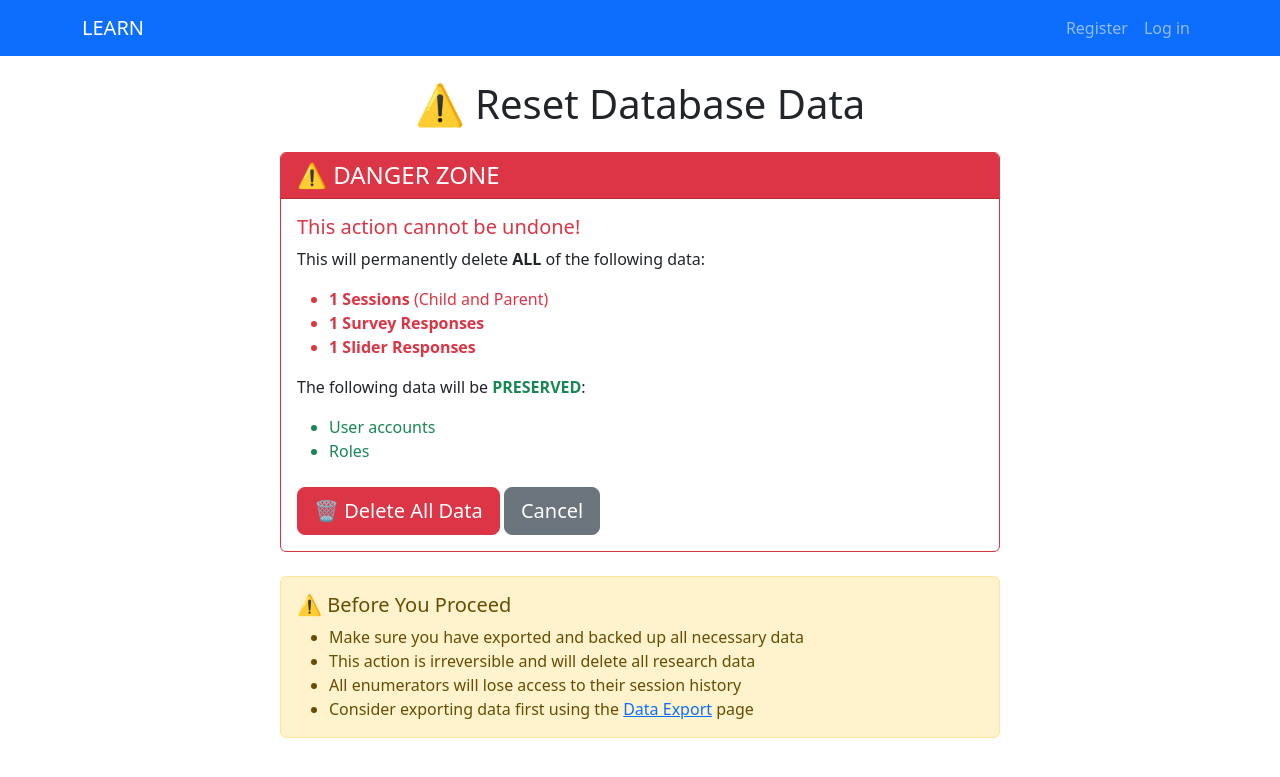
After one commit to edwinlock/resource-allocation-tool, a Flask app: template backend/webapp/templates/reset_data.html in a window 1280 px wide. The commit adds this page. Shown: the top 777 px of the page. Run offline with Flask 3, Linux system fonts and the light colour scheme; the template is opened without the code that fills it: most values are stand-ins (such as "Sample title", 1, 10 or a date in 2020); parts of the project's set-up code (start-up, migrations or seed data) failed here and were passed over; some libraries are stand-ins or nearby versions.

Commit message:
added features to backend: creating enumerators, and resetting the database

```diff
--- a/backend/webapp/routes.py
+++ b/backend/webapp/routes.py
@@ -3,7 +3,7 @@ import json
 import io
 import zipfile
 from flask import render_template, request, jsonify, current_app, send_file
-from flask_security import login_required, roles_required, current_user
+from flask_security import login_required, roles_required, current_user, hash_password
 from babel.dates import format_datetime
 import pandas as pd
 from sqlalchemy.exc import IntegrityError
@@ -379,6 +379,92 @@ def enumerators_page():
             user.current_login_formatted = format_datetime(user.current_login_at, 'short', locale='en_GB') if user.current_login_at else 'Never'
 
     return render_template('enumerators.html', enumerators=enumerators)
+
+
+@app.route("/enumerators/new", methods=['GET', 'POST'])
+@roles_required("administrator")
+def create_enumerator():
+    """Create a new enumerator user."""
+    from webapp import user_datastore
+
+    if request.method == 'POST':
+        email = request.form.get('email', '').strip()
+        password = request.form.get('password', '').strip()
+
+        # Validate inputs
+        if not email or not password:
+            return render_template('create_enumerator.html',
+                                 error='Email and password are required')
+
+        # Check if user already exists
+        existing_user = user_datastore.find_user(email=email)
+        if existing_user:
+            return render_template('create_enumerator.html',
+                                 error=f'User with email {email} already exists')
+
+        try:
+            # Get enumerator role
+            enumerator_role = Role.query.filter_by(name='enumerator').first()
+            if not enumerator_role:
+                enumerator_role = Role(name='enumerator', description='Enumerator role')
+                db.session.add(enumerator_role)
+                db.session.commit()
+
+            # Create user
+            new_user = user_datastore.create_user(
+                email=email,
+                password=hash_password(password),
+                active=True
+            )
+            user_datastore.add_role_to_user(new_user, enumerator_role)
+            db.session.commit()
+
+            current_app.logger.info(f'New enumerator created: {email}')
+
+            return render_template('create_enumerator.html',
+                                 success=True,
+                                 email=email)
+
+        except Exception as e:
+            db.session.rollback()
+            current_app.logger.error(f'Error creating enumerator: {str(e)}')
+            return render_template('create_enumerator.html',
+                                 error=f'Failed to create enumerator: {str(e)}')
+
+    # GET request - show form
+    return render_template('create_enumerator.html')
+
+
+@app.route("/enumerators/<int:user_id>/toggle-active", methods=['POST'])
+@roles_required("administrator")
+def toggle_enumerator_active(user_id):
+    """Activate or deactivate an enumerator user."""
+    try:
+        user = db.session.get(User, user_id)
+        if not user:
+            return jsonify({'error': 'User not found'}), 404
+
+        # Check if user has enumerator role
+        if not user.has_role('enumerator'):
+            return jsonify({'error': 'User is not an enumerator'}), 400
+
+        # Toggle active status
+        user.active = not user.active
+        db.session.commit()
+
+        status = 'activated' if user.active else 'deactivated'
+        current_app.logger.info(f'Enumerator {status}: {user.email}')
+
+        return jsonify({
+            'success': True,
+            'active': user.active,
+            'message': f'Enumerator {user.email} has been {status}'
+        }), 200
+
+    except Exception as e:
+        db.session.rollback()
+        current_app.logger.error(f'Error toggling enumerator status: {str(e)}')
+        return jsonify({'error': f'Failed to update enumerator status: {str(e)}'}), 500
 
 @app.route("/sessions")
 @login_required
@@ -795,3 +881,65 @@ def download_all_data():
     except Exception as e:
         current_app.logger.error(f'Error generating data export ZIP: {str(e)}')
         return jsonify({'error': 'Failed to generate data export ZIP'}), 500
+
+
+@app.route('/reset_data', methods=['GET', 'POST'])
+@roles_required('administrator')
+def reset_data():
+    """Display reset data page and handle data deletion."""
+    if request.method == 'GET':
+        # Get counts for display
+        total_sessions = Session.query.count()
+        total_survey_responses = SurveyResponse.query.count()
+        total_slider_responses = SliderResponse.query.count()
+
+        return render_template('reset_data.html',
+                             total_sessions=total_sessions,
+                             total_survey_responses=total_survey_responses,
+                             total_slider_responses=total_slider_responses)
+
+    # POST request - handle deletion
+    try:
+        # Check confirmation text
+        confirmation = request.form.get('confirmation', '').strip()
+        if confirmation != 'I am sure':
+            return render_template('reset_data.html',
+                                 error='Confirmation text does not match. Please type "I am sure" exactly.',
+                                 total_sessions=Session.query.count(),
+                                 total_survey_responses=SurveyResponse.query.count(),
+                                 total_slider_responses=SliderResponse.query.count())
+
+        # Delete all slider responses
+        SliderResponse.query.delete()
+
+        # Delete all survey responses
+        SurveyResponse.query.delete()
+
+        # Delete all child sessions
+        ChildSession.query.delete()
+
+        # Delete all parent sessions
+        ParentSession.query.delete()
+
+        # Delete all base sessions (in case any orphaned ones exist)
+        Session.query.delete()
+
+        # Commit the changes
+        db.session.commit()
+
+        current_app.logger.info('Database reset successful - all data except users and roles deleted')
+
+        return render_template('reset_data.html',
+                             success=True,
+                             total_sessions=0,
+                             total_survey_responses=0,
+                             total_slider_responses=0)
+
+    except Exception as e:
+        db.session.rollback()
+        current_app.logger.error(f'Error resetting database: {str(e)}')
+        return render_template('reset_data.html',
+                             error=f'Failed to reset database: {str(e)}',
+                             total_sessions=Session.query.count(),
+                             total_survey_responses=SurveyResponse.query.count(),
+                             total_slider_responses=SliderResponse.query.count())
--- a/backend/webapp/templates/base.html
+++ b/backend/webapp/templates/base.html
@@ -38,9 +38,8 @@
                             <li class="nav-item">
                                 <a class="nav-link" href="{{ url_for('data_export_page') }}">Data Export</a>
                             </li>
-                        {% elif current_user.has_role('enumerator') %}
                             <li class="nav-item">
-                                <a class="nav-link" href="{{ url_for('session_page', enumerator_id=current_user.id) }}">My Sessions</a>
+                                <a class="nav-link" href="{{ url_for('reset_data') }}">Reset Data</a>
                             </li>
                         {% endif %}
                     {% endif %}
@@ -49,6 +48,9 @@
                 <ul class="navbar-nav">
                     {% if current_user.is_authenticated %}
                         {% if current_user.has_role('enumerator') %}
+                            <li class="nav-item">
+                                <a class="nav-link" href="{{ url_for('session_page', enumerator_id=current_user.id) }}">My Sessions</a>
+                            </li>
                             <li class="nav-item">
                                 <a class="nav-link" href="{{ url_for_security('change_password') }}">Change Password</a>
                             </li>
--- /dev/null
+++ b/backend/webapp/templates/reset_data.html
@@ -0,0 +1,133 @@
+{% extends "base.html" %}
+
+{% block title %}Reset Data - LEARN{% endblock %}
+
+{% block content %}
+<div class="container mt-4">
+    <div class="row justify-content-center">
+        <div class="col-lg-8">
+            <h1 class="mb-4 text-center">⚠️ Reset Database Data</h1>
+
+            {% if success %}
+                <!-- Success Message -->
+                <div class="alert alert-success" role="alert">
+                    <h4 class="alert-heading">✅ Data Reset Successful!</h4>
+                    <p>All database data has been successfully deleted, except for users and roles.</p>
+                    <hr>
+                    <p class="mb-0">
+                        <a href="{{ url_for('data_export_page') }}" class="btn btn-primary">Back to Data Export</a>
+                        <a href="{{ url_for('index_page') }}" class="btn btn-secondary">Go to Dashboard</a>
+                    </p>
+                </div>
+            {% else %}
+                <!-- Warning Card -->
+                <div class="card border-danger mb-4">
+                    <div class="card-header bg-danger text-white">
+                        <h4 class="mb-0">⚠️ DANGER ZONE</h4>
+                    </div>
+                    <div class="card-body">
+                        <h5 class="card-title text-danger">This action cannot be undone!</h5>
+                        <p class="card-text">
+                            This will permanently delete <strong>ALL</strong> of the following data:
+                        </p>
+                        <ul class="text-danger">
+                            <li><strong>{{ total_sessions }} Sessions</strong> (Child and Parent)</li>
+                            <li><strong>{{ total_survey_responses }} Survey Responses</strong></li>
+                            <li><strong>{{ total_slider_responses }} Slider Responses</strong></li>
+                        </ul>
+                        <p class="card-text">
+                            The following data will be <strong class="text-success">PRESERVED</strong>:
+                        </p>
+                        <ul class="text-success">
+                            <li>User accounts</li>
+                            <li>Roles</li>
+                        </ul>
+                        <div class="mt-4">
+                            <button type="button" class="btn btn-danger btn-lg" data-bs-toggle="modal" data-bs-target="#confirmDeleteModal">
+                                🗑️ Delete All Data
+                            </button>
+                            <a href="{{ url_for('data_export_page') }}" class="btn btn-secondary btn-lg">
+                                Cancel
+                            </a>
+                        </div>
+                    </div>
+                </div>
+
+                <!-- Error Message -->
+                {% if error %}
+                    <div class="alert alert-danger" role="alert">
+                        <h5 class="alert-heading">Error</h5>
+                        <p>{{ error }}</p>
+                    </div>
+                {% endif %}
+
+                <!-- Additional Warning -->
+                <div class="alert alert-warning" role="alert">
+                    <h5 class="alert-heading">⚠️ Before You Proceed</h5>
+                    <ul class="mb-0">
+                        <li>Make sure you have exported and backed up all necessary data</li>
+                        <li>This action is irreversible and will delete all research data</li>
+                        <li>All enumerators will lose access to their session history</li>
+                        <li>Consider exporting data first using the <a href="{{ url_for('data_export_page') }}">Data Export</a> page</li>
+                    </ul>
+                </div>
+            {% endif %}
+
+            <!-- Confirmation Modal -->
+            <div class="modal fade" id="confirmDeleteModal" tabindex="-1" aria-labelledby="confirmDeleteModalLabel" aria-hidden="true" data-bs-backdrop="static" data-bs-keyboard="false">
+                <div class="modal-dialog modal-dialog-centered">
+                    <div class="modal-content border-danger">
+                        <form method="POST">
+                            <input type="hidden" name="csrf_token" value="{{ csrf_token() }}"/>
+
+                            <div class="modal-header bg-danger text-white">
+                                <h5 class="modal-title" id="confirmDeleteModalLabel">
+                                    ⚠️ FINAL WARNING
+                                </h5>
+                                <button type="button" class="btn-close btn-close-white" data-bs-dismiss="modal" aria-label="Close"></button>
+                            </div>
+                            <div class="modal-body">
+                                <div class="alert alert-danger mb-3">
+                                    <strong>This action is PERMANENT and IRREVERSIBLE!</strong>
+                                </div>
+
+                                <p class="mb-3">You are about to delete:</p>
+                                <ul class="text-danger fw-bold mb-3">
+                                    <li>{{ total_sessions }} Sessions</li>
+                                    <li>{{ total_survey_responses }} Survey Responses</li>
+                                    <li>{{ total_slider_responses }} Slider Responses</li>
+                                </ul>
+
+                                <div class="mb-3">
+                                    <label for="confirmationInput" class="form-label">
+                                        Type <span class="badge bg-danger">I am sure</span> to confirm:
+                                    </label>
+                                    <input
+                                        type="text"
+                                        class="form-control form-control-lg"
+                                        id="confirmationInput"
+                                        name="confirmation"
+                                        required
+                                        placeholder="I am sure"
+                                        autocomplete="off"
+                                        pattern="I am sure">
+                                    <div class="form-text text-muted">
+                                        Must match exactly (case sensitive)
+                                    </div>
+                                </div>
+                            </div>
+                            <div class="modal-footer">
+                                <button type="button" class="btn btn-secondary" data-bs-dismiss="modal">Cancel</button>
+                                <button type="submit" class="btn btn-danger">
+                                    🗑️ Confirm Deletion
+                                </button>
+                            </div>
+                        </form>
+                    </div>
+                </div>
+            </div>
+        </div>
+    </div>
+</div>
+
+{% endblock %}
```
Also changed, not shown: backend/webapp/templates/create_enumerator.html (added, +90 -0 lines), backend/webapp/templates/data.html (+17 -0 lines), backend/webapp/templates/enumerators.html (+86 -8 lines).
